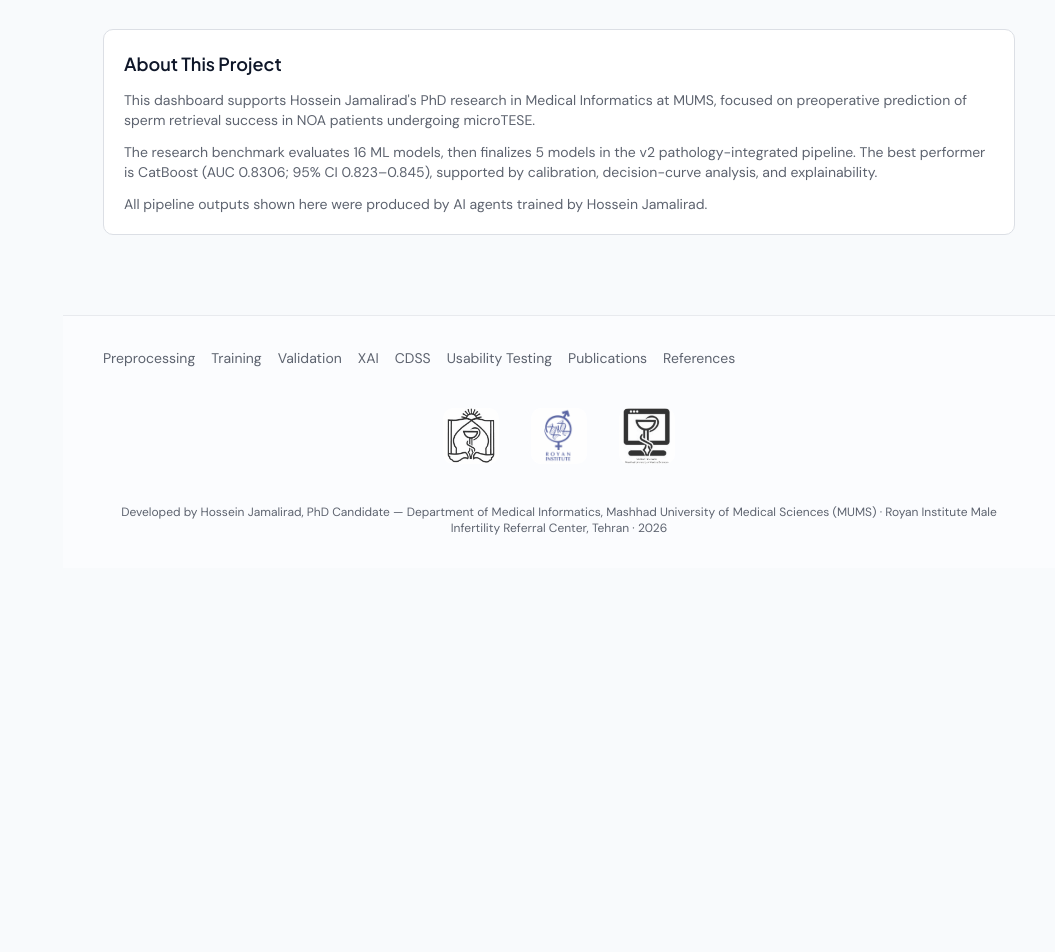
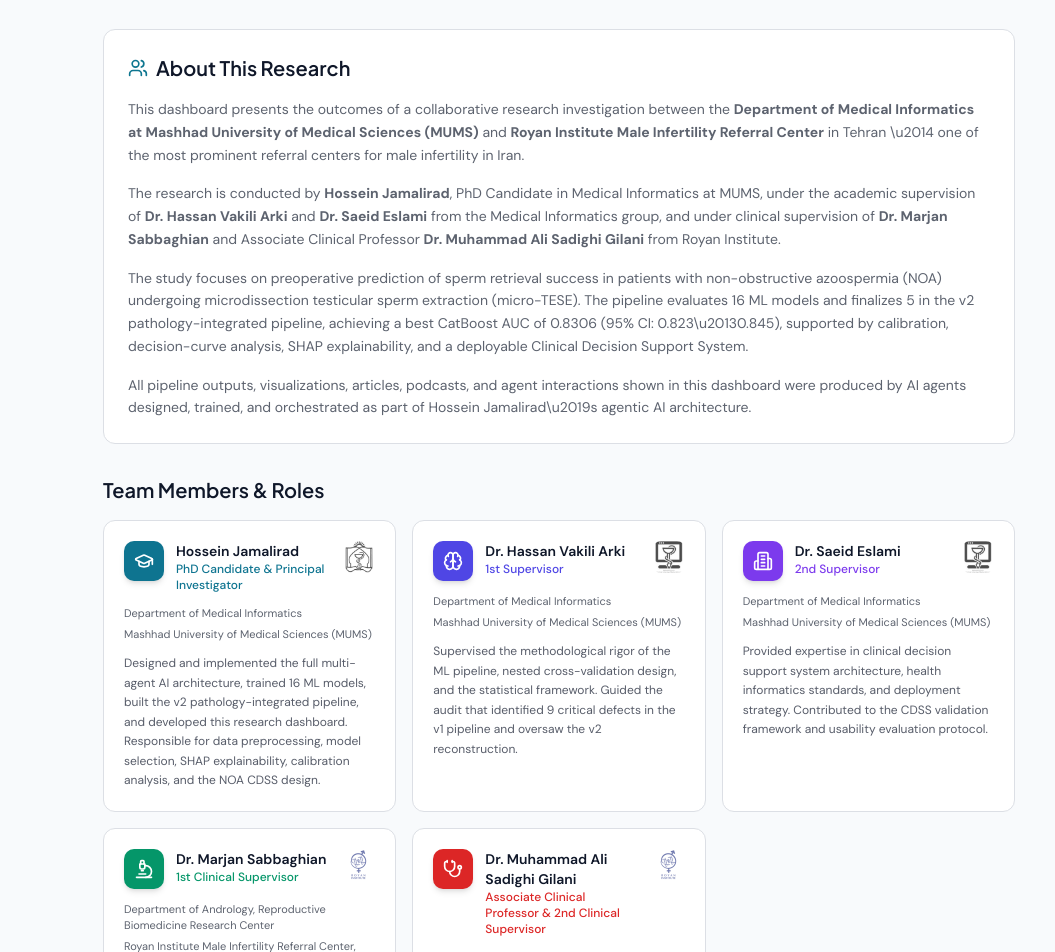
Before and after one commit to h-jamali-rad/noa-dashboard, a Next.js app: page /about in a window 1280 px wide. Shown: the part 960-1912 px from the top of the page, without its empty margins (225-1280 px from the left). Before the commit the page ends 1528 px from the top, so only its background shows below. Built offline with nearby package versions, Linux system fonts and the light colour scheme; no server answers.

Commit message:
feat: redesign About page with team cards, add mTESE microscope image and motion effects to Virtual Defense

```diff
--- a/app/about/page.tsx
+++ b/app/about/page.tsx
@@ -1,5 +1,60 @@
 import BreadcrumbNav from '@/components/breadcrumb-nav'
 import TeamStanding from '@/components/about/team-standing'
+import Image from 'next/image'
+import { GraduationCap, Stethoscope, Brain, Building2, Microscope, Users } from 'lucide-react'
+
+const TEAM = [
+  {
+    name: 'Hossein Jamalirad',
+    role: 'PhD Candidate & Principal Investigator',
+    title: 'Department of Medical Informatics',
+    affiliation: 'Mashhad University of Medical Sciences (MUMS)',
+    description: 'Designed and implemented the full multi-agent AI architecture, trained 16 ML models, built the v2 pathology-integrated pipeline, and developed this research dashboard. Responsible for data preprocessing, model selection, SHAP explainability, calibration analysis, and the NOA CDSS design.',
+    icon: GraduationCap,
+    color: '#0e7490',
+    logo: '/logos/mums.jpeg',
+  },
+  {
+    name: 'Dr. Hassan Vakili Arki',
+    role: '1st Supervisor',
+    title: 'Department of Medical Informatics',
+    affiliation: 'Mashhad University of Medical Sciences (MUMS)',
+    description: 'Supervised the methodological rigor of the ML pipeline, nested cross-validation design, and the statistical framework. Guided the audit that identified 9 critical defects in the v1 pipeline and oversaw the v2 reconstruction.',
+    icon: Brain,
+    color: '#4f46e5',
+    logo: '/logos/medical-informatics.jpeg',
+  },
+  {
+    name: 'Dr. Saeid Eslami',
+    role: '2nd Supervisor',
+    title: 'Department of Medical Informatics',
+    affiliation: 'Mashhad University of Medical Sciences (MUMS)',
+    description: 'Provided expertise in clinical decision support system architecture, health informatics standards, and deployment strategy. Contributed to the CDSS validation framework and usability evaluation protocol.',
+    icon: Building2,
+    color: '#7c3aed',
+    logo: '/logos/medical-informatics.jpeg',
+  },
+  {
+    name: 'Dr. Marjan Sabbaghian',
+    role: '1st Clinical Supervisor',
+    title: 'Department of Andrology, Reproductive Biomedicine Research Center',
+    affiliation: 'Royan Institute Male Infertility Referral Center, Tehran',
+    description: 'Provided clinical oversight of the NOA patient cohort from Royan Institute (n=2,413). Supervised the pathology data extraction, clinical scenario validation, and ensured the CDSS inputs align with real-world micro-TESE preoperative workflows.',
+    icon: Microscope,
+    color: '#059669',
+    logo: '/logos/royan.png',
+  },
+  {
+    name: 'Dr. Muhammad Ali Sadighi Gilani',
+    role: 'Associate Clinical Professor & 2nd Clinical Supervisor',
+    title: 'Department of Andrology, Reproductive Biomedicine Research Center',
+    affiliation: 'Royan Institute Male Infertility Referral Center, Tehran',
+    description: 'As one of Iran\'s leading micro-TESE surgeons, provided the clinical domain expertise that shaped the feature engineering strategy. Validated the clinical relevance of SHAP-identified predictors and confirmed pathology dominance in the model.',
+    icon: Stethoscope,
+    color: '#dc2626',
+    logo: '/logos/royan.png',
+  },
+]
 
 export default function AboutPage() {
   return (
@@ -9,7 +64,7 @@ export default function AboutPage() {
       <div className="text-center space-y-2">
         <h1 className="font-display font-bold text-3xl tracking-tight">Research Team</h1>
         <p className="text-sm text-muted-foreground">
-          Click on a team member to view their profile — hover for a quick preview
+          Click on a team member to view their profile \u2014 hover for a quick preview
         </p>
       </div>
 
@@ -18,21 +73,93 @@ export default function AboutPage() {
         <TeamStanding />
       </div>
 
-      {/* Project description */}
-      <div className="rounded-lg border bg-card p-5 text-sm text-muted-foreground space-y-3">
-        <h2 className="font-display font-semibold text-lg text-foreground">About This Project</h2>
-        <p>
-          This dashboard supports Hossein Jamalirad&apos;s PhD research in Medical Informatics at MUMS, focused on
-          preoperative prediction of sperm retrieval success in NOA patients undergoing microTESE.
+      {/* About the Collaboration */}
+      <div className="rounded-xl border bg-card p-6 space-y-4">
+        <h2 className="font-display font-semibold text-xl text-foreground flex items-center gap-2">
+          <Users className="h-5 w-5 text-primary" />
+          About This Research
+        </h2>
+        <p className="text-sm text-muted-foreground leading-relaxed">
+          This dashboard presents the outcomes of a collaborative research investigation between the{' '}
+          <strong>Department of Medical Informatics at Mashhad University of Medical Sciences (MUMS)</strong>{' '}
+          and{' '}
+          <strong>Royan Institute Male Infertility Referral Center</strong> in Tehran \u2014 one of the most prominent
+          referral centers for male infertility in Iran.
         </p>
-        <p>
-          The research benchmark evaluates 16 ML models, then finalizes 5 models in the v2 pathology-integrated pipeline.
-          The best performer is CatBoost (AUC 0.8306; 95% CI 0.823–0.845), supported by calibration, decision-curve analysis,
-          and explainability.
+        <p className="text-sm text-muted-foreground leading-relaxed">
+          The research is conducted by <strong>Hossein Jamalirad</strong>, PhD Candidate in Medical Informatics at MUMS,
+          under the academic supervision of <strong>Dr. Hassan Vakili Arki</strong> and <strong>Dr. Saeid Eslami</strong>{' '}
+          from the Medical Informatics group, and under clinical supervision of <strong>Dr. Marjan Sabbaghian</strong> and{' '}
+          Associate Clinical Professor <strong>Dr. Muhammad Ali Sadighi Gilani</strong> from Royan Institute.
         </p>
-        <p>
-          All pipeline outputs shown here were produced by AI agents trained by Hossein Jamalirad.
+        <p className="text-sm text-muted-foreground leading-relaxed">
+          The study focuses on preoperative prediction of sperm retrieval success in patients with non-obstructive
+          azoospermia (NOA) undergoing microdissection testicular sperm extraction (micro-TESE). The pipeline
+          evaluates 16 ML models and finalizes 5 in the v2 pathology-integrated pipeline, achieving a best CatBoost
+          AUC of 0.8306 (95% CI: 0.823\u20130.845), supported by calibration, decision-curve analysis, SHAP
+          explainability, and a deployable Clinical Decision Support System.
         </p>
+        <p className="text-sm text-muted-foreground leading-relaxed">
+          All pipeline outputs, visualizations, articles, podcasts, and agent interactions shown in this dashboard
+          were produced by AI agents designed, trained, and orchestrated as part of Hossein Jamalirad\u2019s agentic
+          AI architecture.
+        </p>
+      </div>
+
+      {/* Team Role Cards */}
+      <div className="space-y-4">
+        <h2 className="font-display font-semibold text-xl text-foreground">Team Members & Roles</h2>
+        <div className="grid gap-4 md:grid-cols-2 lg:grid-cols-3">
+          {TEAM.map((member) => {
+            const Icon = member.icon
+            return (
+              <div key={member.name} className="rounded-xl border bg-card p-5 space-y-3 hover:border-primary/30 transition-colors">
+                <div className="flex items-start gap-3">
+                  <div
+                    className="h-10 w-10 rounded-lg flex items-center justify-center text-white shrink-0 shadow-md"
+                    style={{ backgroundColor: member.color }}
+                  >
+                    <Icon className="h-5 w-5" />
+                  </div>
+                  <div className="flex-1 min-w-0">
+                    <h3 className="font-semibold text-sm">{member.name}</h3>
+                    <p className="text-xs font-medium" style={{ color: member.color }}>{member.role}</p>
+                  </div>
+                  <Image
+                    src={member.logo}
+                    alt=""
+                    width={32}
+                    height={32}
+                    className="rounded-md opacity-70 shrink-0"
+                  />
+                </div>
+                <div className="space-y-1">
+                  <p className="text-[11px] text-muted-foreground">{member.title}</p>
+                  <p className="text-[11px] text-muted-foreground">{member.affiliation}</p>
+                </div>
+                <p className="text-xs text-foreground/70 leading-relaxed">
+                  {member.description}
+                </p>
+              </div>
+            )
+          })}
+        </div>
+      </div>
+
+      {/* Institutional Logos */}
+      <div className="flex items-center justify-center gap-10 py-6">
+        <div className="text-center space-y-2">
+          <Image src="/logos/mums.jpeg" alt="MUMS" width={64} height={64} className="rounded-lg mx-auto" />
+          <p className="text-[10px] text-muted-foreground">MUMS</p>
+        </div>
+        <div className="text-center space-y-2">
+          <Image src="/logos/royan.png" alt="Royan Institute" width={64} height={64} className="rounded-lg mx-auto" />
+          <p className="text-[10px] text-muted-foreground">Royan Institute</p>
+        </div>
+        <div className="text-center space-y-2">
+          <Image src="/logos/medical-informatics.jpeg" alt="Medical Informatics" width={64} height={64} className="rounded-lg mx-auto" />
+          <p className="text-[10px] text-muted-foreground">Medical Informatics</p>
+        </div>
       </div>
     </div>
   )
--- a/app/virtual-defense/page.tsx
+++ b/app/virtual-defense/page.tsx
@@ -66,6 +66,11 @@ export default function VirtualDefensePage() {
           className="relative mx-auto max-w-7xl px-4 pb-8 pt-14 sm:px-6 md:pt-20 lg:px-10"
         >
           <div className="relative overflow-hidden rounded-2xl border border-slate-700/60 shadow-[0_0_80px_rgba(59,130,246,0.35)]">
+            {/* Main hero with subtle floating animation */}
+            <motion.div
+              animate={{ y: [0, -6, 0] }}
+              transition={{ duration: 6, repeat: Infinity, ease: 'easeInOut' }}
+            >
               <Image
                 src="/images/virtual-defense-hero-v2.png"
                 alt="Premium cinematic virtual PhD defense chamber illustration"
@@ -74,6 +79,40 @@ export default function VirtualDefensePage() {
                 priority
                 quality={95}
                 className="h-auto w-full object-cover"
+              />
+            </motion.div>
+
+            {/* mTESE microscope inset (hologram replacement) */}
+            <motion.div
+              className="absolute top-4 right-4 sm:top-8 sm:right-8 w-28 sm:w-40 md:w-52"
+              initial={{ opacity: 0, scale: 0.7 }}
+              animate={{ opacity: 1, scale: 1 }}
+              transition={{ delay: 1.2, duration: 0.8 }}
+            >
+              <motion.div
+                animate={{ y: [0, -4, 0], rotate: [0, 0.5, -0.5, 0] }}
+                transition={{ duration: 5, repeat: Infinity, ease: 'easeInOut' }}
+                className="relative"
+              >
+                <div className="rounded-xl border border-cyan-400/40 overflow-hidden shadow-[0_0_30px_rgba(6,182,212,0.3)]">
+                  <Image
+                    src="/images/mtese-microscope.png"
+                    alt="micro-TESE surgery — seminiferous tubule view under operating microscope"
+                    width={400}
+                    height={225}
+                    className="w-full h-auto"
+                  />
+                  <div className="absolute inset-0 ring-1 ring-cyan-300/30 rounded-xl" />
+                </div>
+                <p className="text-[8px] sm:text-[9px] text-cyan-300/70 text-center mt-1 font-mono">micro-TESE • 25× magnification</p>
+              </motion.div>
+            </motion.div>
+
+            {/* Pulsing scan line effect */}
+            <motion.div
+              className="absolute inset-x-0 h-px bg-gradient-to-r from-transparent via-cyan-400/40 to-transparent"
+              animate={{ top: ['10%', '90%', '10%'] }}
+              transition={{ duration: 8, repeat: Infinity, ease: 'linear' }}
             />
 
             <div className="absolute inset-0 bg-gradient-to-t from-slate-950/90 via-slate-900/35 to-transparent" />
```
Also changed, not shown: public/images/mtese-microscope.png (added). Lines whose indentation alone changed are shown as unchanged.
